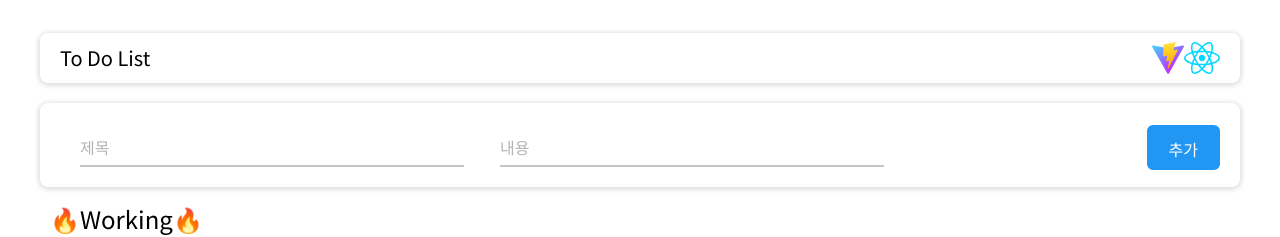
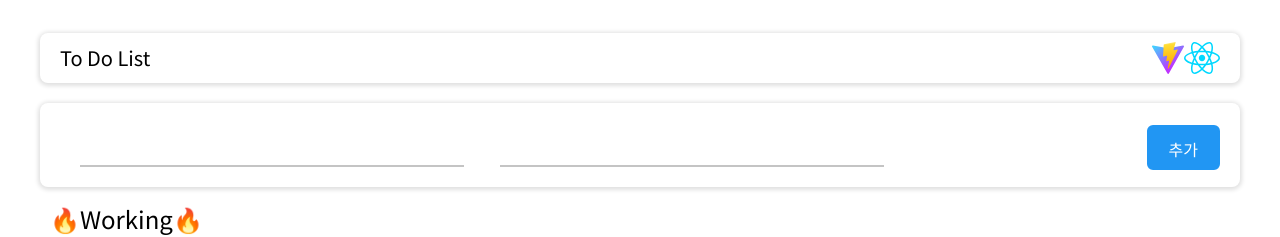
Before and after one commit to synuns/toDoList, a React (Vite) app: page / in a window 1280 px wide. Shown: the top 237 px of the page. Built offline with nearby package versions, Linux system fonts and the light colour scheme.

Commit message:
🐛 fix label floating when input has no data
prop name change to label
fix floating label error

```diff
--- a/src/common/Input.jsx
+++ b/src/common/Input.jsx
@@ -1,4 +1,4 @@
-import React, { useState } from 'react';
+import React, { useState, useEffect } from 'react';
 import styled from 'styled-components';
 
 const StyledInput = styled.div`
@@ -39,7 +39,7 @@ const StyledInput = styled.div`
   }
 `;
 
-function Input({ name, id, onChange, value }) {
+function Input({ label, id, onChange, value }) {
   const [hasContent, setHasContent] = useState(false);
 
   const handleFloat = (event) => {
@@ -49,6 +49,14 @@ function Input({ name, id, onChange, value }) {
       setHasContent(false);
     }
   };
+
+  useEffect(() => {
+    if (value !== '') {
+      setHasContent(true);
+    } else {
+      setHasContent(false);
+    }
+  }, [value]);
 
   return (
     <StyledInput>
@@ -62,7 +70,7 @@ function Input({ name, id, onChange, value }) {
         value={value}
       />
       <label htmlFor={id} className="label">
-        {name}
+        {label}
       </label>
     </StyledInput>
   );
```
